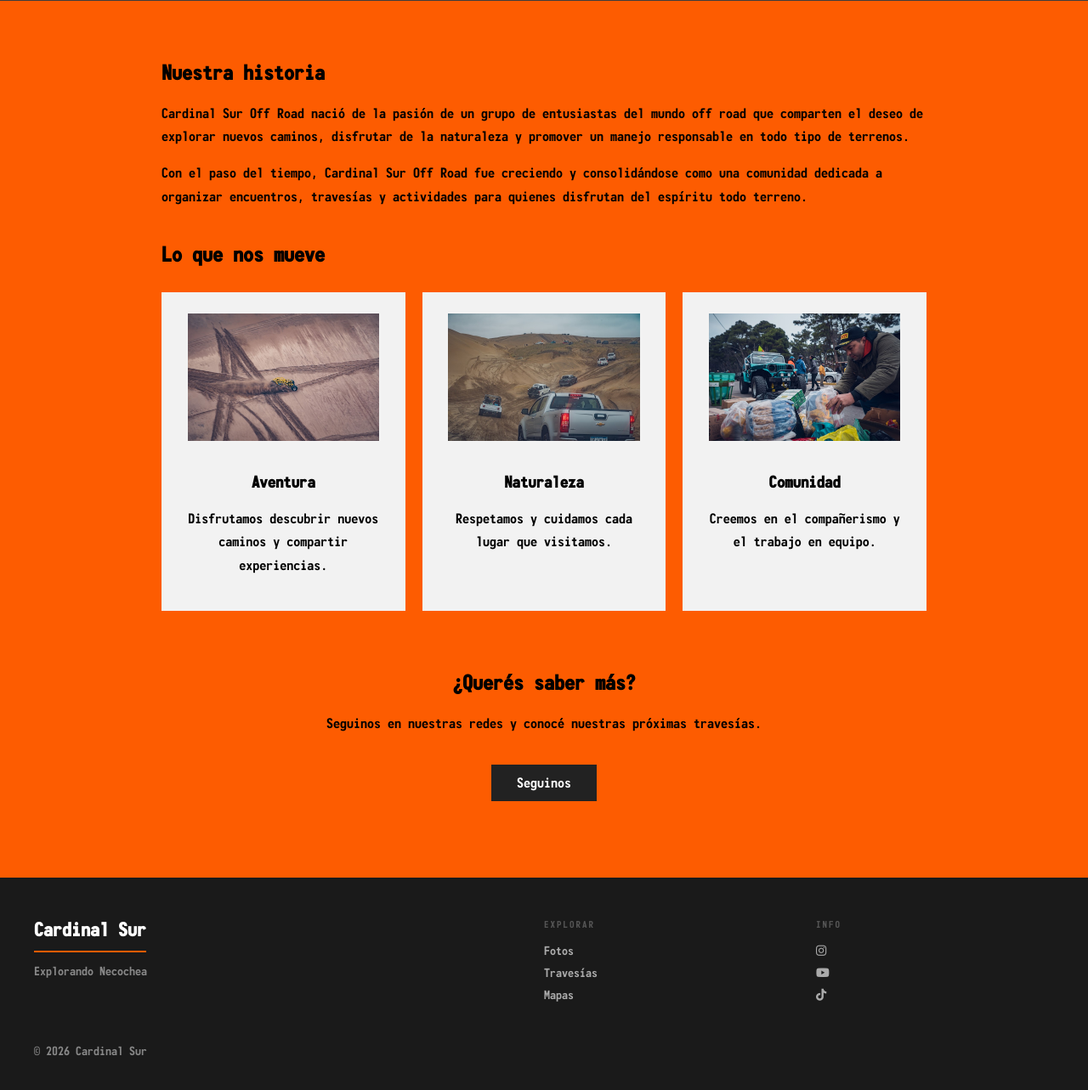
After one commit to vinii64/cardinal_sur, a PHP site: page /help.php in a window 1280 px wide. The commit adds this page. Shown: the part 499-1782 px from the top of the page at 85% size. Run offline with PHP 8.4, Linux system fonts and the light colour scheme.

Commit message:
acerca de nosotros

```diff
--- /dev/null
+++ b/help.php
@@ -0,0 +1,151 @@
+<?php
+// Si la sesión no ha sido iniciada en otro archivo (header.php, etc.), la iniciamos aquí
+if (session_status() === PHP_SESSION_NONE) {
+    session_start();
+}
+?>
+<!DOCTYPE html>
+<html lang="en">
+<head>
+    <meta charset="UTF-8">
+    <meta name="viewport" content="width=device-width, initial-scale=1.0">
+    <title>Acerca de nosotros</title>
+    <link rel="stylesheet" href="styles/style.css">
+    <link rel="stylesheet" href="styles/about.css">
+    <link rel="icon" type="image/x-icon" href="assets/favicon.png">
+    <link rel="stylesheet" href="https://cdnjs.cloudflare.com/ajax/libs/font-awesome/6.5.0/css/all.min.css">
+</head>
+<body>
+
+<div class="navbar">
+
+
+  <a class="menu" href="">
+    <img src="assets/logoLetras.png" class="iconoCardinal">
+  </a>
+
+  <a class="menu" href="">
+    <img src="assets/image.svg" class="icono"> <p>FOTOS</p>
+  </a>
+
+  <a class="menu" href="">
+    <img src="assets/map.svg" class="icono"> <p>TRAVESÍAS</p>
+  </a>
+
+  <a class="menu" href="store.php">
+  <img src="assets/store.svg" class="icono"> <p>TIENDA</p>
+  </a>
+
+  <a class="menu" href="">
+    <img src="assets/help.svg" class="icono"> <p>ACERCA</p>
+  </a>
+
+
+  <!-- esto hace q cuando no estas logeado muestre el boton de login pero si lo estas muestre el boton de logout -->
+  <?php if(isset($_SESSION['usuario'])): ?>
+    <a class="menu" href="logout.php">
+      <img src="assets/logout.svg" class="icono"> <p>CERRAR SESIÓN</p>
+    </a>
+  <?php else: ?>
+    <a class="menu" href="login.php">
+      <img src="assets/login.svg" class="icono"> <p>INGRESA</p>
+    </a>
+  <?php endif; ?>
+<!-- esto hace q cuando no estas logeado muestre el boton de login pero si lo estas muestre el boton de logout -->
+</div>
+
+
+<div class="titulo">
+    <img src="assets/fondo.jpg" alt="" class="titulo-img">
+
+    <div class="titulo-texto">
+        <h1>Cardinal Sur Off Road</h1>
+        <p>Pasión por la aventura, la naturaleza y el espíritu 4x4.</p>
+    </div>
+</div>
+
+    <div class="caja">
+        <div class="contenido">
+
+            <h2>Nuestra historia</h2>
+
+            <p>
+                Cardinal Sur Off Road nació de la pasión de un grupo de entusiastas del mundo off road que comparten el deseo de explorar nuevos caminos, disfrutar de la naturaleza y promover un manejo responsable en todo tipo de terrenos.
+            </p>
+
+            <p>
+                Con el paso del tiempo, Cardinal Sur Off Road fue creciendo y consolidándose como una comunidad dedicada a organizar encuentros, travesías y actividades para quienes disfrutan del espíritu todo terreno.
+            </p>
+
+            <h2>Lo que nos mueve</h2>
+
+            <!-----------FOTOS-------------->
+            <div class="cartas">
+
+                <div class="carta">
+                    <img src="assets/carta-1.jpg">
+                    <h3>Aventura</h3>
+                    <p>Disfrutamos descubrir nuevos caminos y compartir experiencias.</p>
+                </div>
+
+                <div class="carta">
+                    <img src="assets/carta-2.jpg">
+                    <h3>Naturaleza</h3>
+                    <p>Respetamos y cuidamos cada lugar que visitamos.</p>
+                </div>
+
+                <div class="carta">
+                    <img src="assets/carta-3.jpg">
+                    <h3>Comunidad</h3>
+                    <p>Creemos en el compañerismo y el trabajo en equipo.</p>
+                </div>
+
+            </div>
+
+            <div class="contacto">
+                <h2>¿Querés saber más?</h2>
+
+                <p>Seguinos en nuestras redes y conocé nuestras próximas travesías.</p>
+
+                <a href="https://cardinalsuroffroad.taplink.site/">Seguinos</a>
+            </div>
+
+        </div>
+    </div>
+
+  <!-------------------FOOTER------------------- -->
+
+<footer>
+  <div class="footer-grid">
+
+    <div>
+      <h3>Cardinal Sur</h3>
+      <p>Explorando Necochea</p>
+    </div>
+
+    <div>
+      <span>Explorar</span>
+      <a href="#">Fotos</a>
+      <a href="#">Travesías</a>
+      <a href="#">Mapas</a>
+    </div>
+
+    <div>
+      <span>Info</span>
+      <a href="#"><i class="fab fa-instagram"></i></a>
+      <a href="#"><i class="fab fa-youtube"></i></a>
+      <a href="#"><i class="fab fa-tiktok"></i></a>
+    </div>
+
+  </div>
+
+
+  <div class="footer-bottom">
+    <p>© 2026 Cardinal Sur</p>
+  </div>
+
+
+</footer>
+
+</body>
+</html>
--- a/index.php
+++ b/index.php
@@ -33,7 +33,7 @@ include('conexion.php');
   <img src="assets/store.svg" class="icono"> <p>TIENDA</p>
   </a>
 
-  <a class="menu" href="">
+  <a class="menu" href="help.php">
     <img src="assets/help.svg" class="icono"> <p>ACERCA</p>
   </a>
 
--- a/store.php
+++ b/store.php
@@ -32,7 +32,7 @@
     <img src="assets/store.svg" class="icono"> <p>TIENDA</p>
   </a>
 
-  <a class="menu" href="">
+  <a class="menu" href="help.php">
     <img src="assets/help.svg" class="icono"> <p>ACERCA</p>
   </a>
 
--- /dev/null
+++ b/styles/about.css
@@ -0,0 +1,80 @@
+.titulo {
+  position: relative;
+  height: 500px;
+  display: flex;
+  justify-content: center;
+  align-items: center;
+  color: #fd5c01;
+  text-align: center;
+  overflow: hidden;
+  font-weight: bold;
+}
+
+.titulo p {
+  color: black;
+  font-size: 2rem;
+}
+
+
+
+.titulo-texto h1 {
+  font-size: 6rem;
+  margin-bottom: 10px;
+}
+
+.contenido {
+  width: 90%;
+  max-width: 900px;
+  margin: 50px auto;
+}
+
+.contenido h2 {
+  margin: 40px 0 20px;
+}
+
+.contenido p {
+  line-height: 1.7;
+  margin-bottom: 15px;
+}
+
+.cartas {
+  display: flex;
+  gap: 20px;
+  margin-top: 30px;
+  flex-wrap: wrap;
+}
+
+.carta {
+  flex: 1;
+  min-width: 220px;
+  background: #f2f2f2;
+  padding: 25px;
+
+  text-align: center;
+}
+
+.carta img {
+  height: 150px;
+  margin-bottom: 15px;
+}
+
+.contacto {
+  text-align: center;
+  margin: 70px 0;
+}
+
+.contacto a {
+  display: inline-block;
+  margin-top: 20px;
+  padding: 12px 30px;
+  background: #222;
+  color: white;
+  text-decoration: none;
+}
+
+.caja {
+
+  background-color: #fd5c01;
+  padding-bottom: 20px;
+  padding-top: 20px;
+}
--- a/styles/store.css
+++ b/styles/store.css
@@ -82,7 +82,7 @@
     padding: 20px;
     width: 100%;
     max-width: 980px;
-    border-radius: 6px;
+
     box-shadow: 0 8px 20px rgba(0,0,0,0.4);
     box-sizing: border-box;
     margin: 20px auto 40px auto;
--- a/styles/style.css
+++ b/styles/style.css
@@ -137,6 +137,7 @@ footer {
   color: #888;
   padding: 48px 40px 24px;
   font-size: 14px;
+
 }
 
 .footer-grid {
```
Also changed, not shown: assets/carta-1.jpg (added), assets/carta-2.jpg (added), assets/carta-3.jpg (added).
